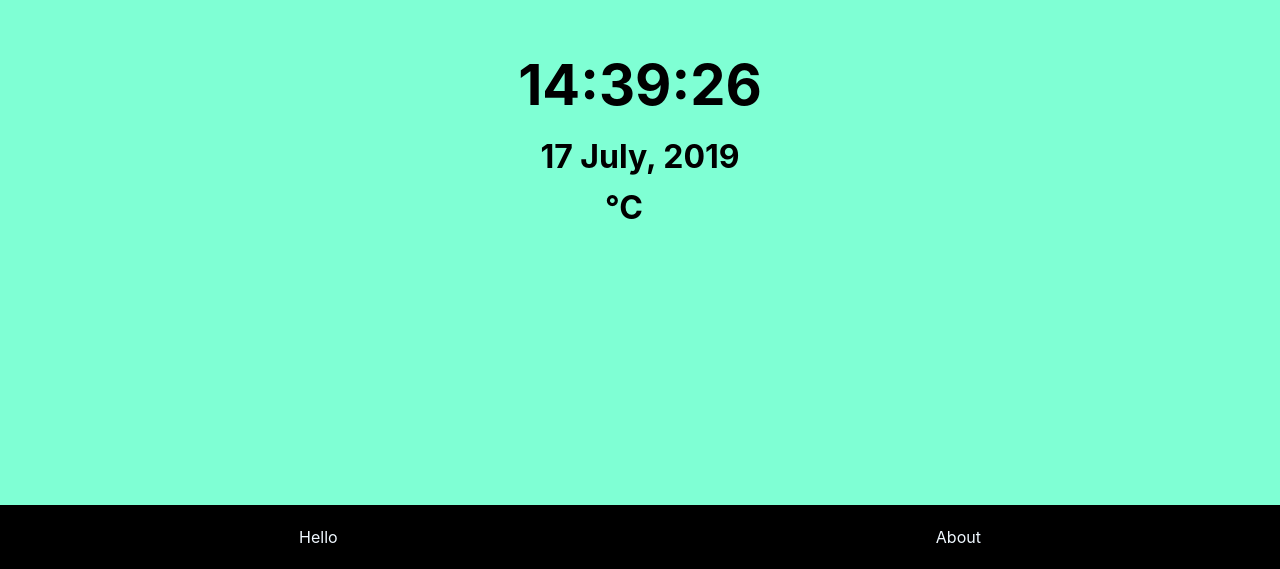
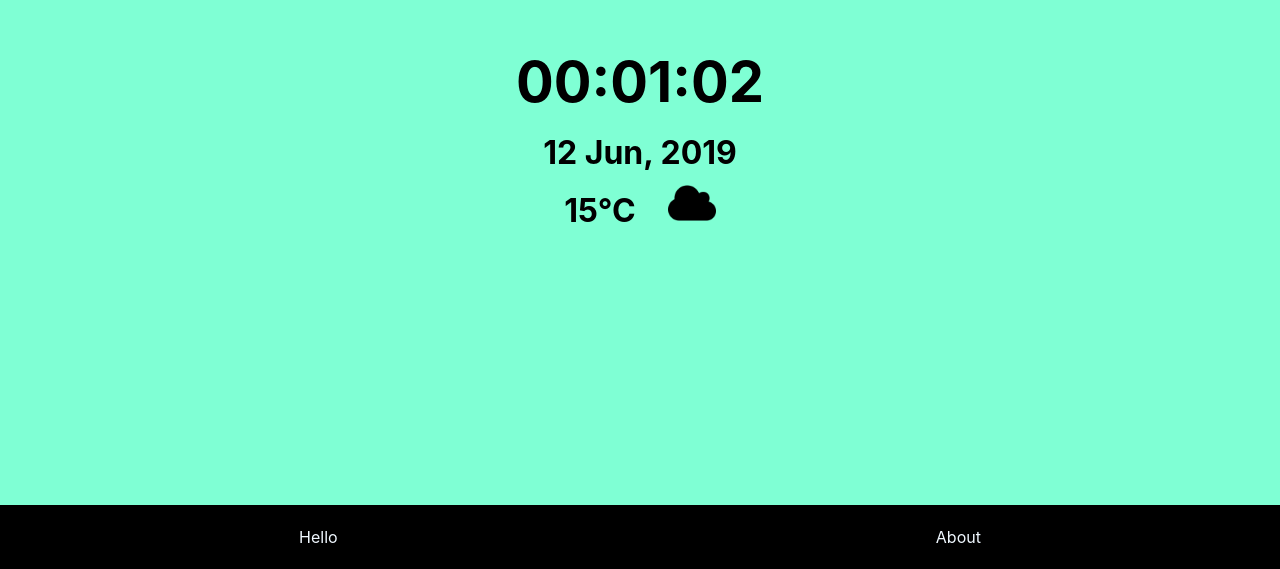
Before and after one commit to camthalion0/mywebsite, a React (Create React App) app: page / in a window 1280 px wide. Shown: the part 231-800 px from the top of the page. Built offline with nearby package versions, Linux system fonts and the light colour scheme; no server answers.

Commit message:
hello初始化(寫死)

```diff
--- a/package.json
+++ b/package.json
@@ -9,7 +9,8 @@
     "react-router-dom": "^4.3.1",
     "react-router-transition": "^1.3.0",
     "react-scripts": "3.0.0",
-    "react-transition-group": "^4.0.1"
+    "react-transition-group": "^4.0.1",
+    "redux": "^4.0.1"
   },
   "scripts": {
     "start": "react-scripts start",
--- /dev/null
+++ b/src/actions/index.js
@@ -0,0 +1,94 @@
+//定義type屬性名稱
+export const UPDATE_TIME = 'UPDATE_TIME';
+export const SHOW_DESCRIPTION = 'SHOW_DESCRIPTION';
+
+//更新時間
+export const updateTime = () => {
+    let currentTime = getCurrentTime();
+    let weatherData = getWeatherData();
+
+    return {
+        type: UPDATE_TIME,
+        payload:{
+           timeText:`${currentTime.hours}:${currentTime.minutes}:${currentTime.seconds}`,
+           dateText:`${currentTime.date} ${currentTime.monthNames}, ${currentTime.year}`,
+           temp:"",
+           weather:""
+        }
+    }
+}
+
+//是否顯示DESCRIPTION
+export const showDescription = () => {
+    return {
+        type: SHOW_DESCRIPTION,
+        payload:{
+
+        }
+    }
+}
+
+ // 取得時間
+function getCurrentTime() {
+    let now = new Date(),
+        datetime = new Date(now.getTime()),
+        hours = datetime.getHours(),
+        minutes=datetime.getMinutes(),
+        seconds=datetime.getSeconds(),
+        date = datetime.getDate(),
+        month = datetime.getMonth() + 1,    //0~11 > 1~12
+        year = datetime.getFullYear();
+
+        // 補0
+        hours = hours < 10 ? "0" + hours : hours.toString();
+        seconds = seconds < 10 ? "0" + seconds : seconds.toString();
+        minutes = minutes < 10 ? "0" + minutes : minutes.toString();
+        month = month < 10 ? "0" + month : month.toString();
+        date = date < 10 ? "0" + date : date.toString();
+
+        // Months Names
+        Date.prototype.monthNames = [
+            "January",
+            "February",
+            "March",
+            "April",
+            "May",
+            "June",
+            "July",
+            "August",
+            "September",
+            "October",
+            "November",
+            "December"
+        ];
+
+        return {
+            hours,
+            seconds,
+            minutes,
+            year,
+            month,
+            date,
+            monthNames:  datetime.monthNames[month - 1]
+        }
+    }
+
+//取得天氣資料
+    async function getWeatherData() {
+
+        let apiUrl = "http://api.openweathermap.org/data/2.5/weather";
+        let queryObj = {
+            APPID:"f8aeb1b2e591f2c787f3c774b6c8f631",
+            q: "Taipei",
+            units: "metric"
+        }
+        apiUrl+= `?APPID=${queryObj.APPID}&q=${queryObj.q}&units=${queryObj.units}`
+        let res = await fetch(apiUrl)
+        let data = await res.json();
+        console.log(data);
+        return {
+            temp: Math.round(data.main.temp*10)/10,      //四捨五入到小數第一位
+            main: data.weather[0].main,
+            mainImg: this.getMainImg(data.weather[0].main)
+        }
+    }
--- a/src/components/DateText.js
+++ b/src/components/DateText.js
@@ -6,115 +6,122 @@ import sun from '../img/sun.png';
 import rain from '../img/rain.png';
 import atmosphere from '../img/atmosphere.png';
 
+import { connect } from 'react-redux'
+
+
+
 class DateText extends Component {
-    constructor() {
-        super();
+    // constructor() {
+    //     super();
 
-        let timeText = this.getTimetext();
-        this.state={};
-        this.state.timeText=`${timeText.hours}:${timeText.minutes}:${timeText.seconds}`;
-        this.state.dateText=`${timeText.date} ${timeText.monthNames}, ${timeText.year}`;
-        this.getWeatherData().then((res)=> {
-            this.state.temp = res.temp
-            this.state.main = res.main
-            this.state.mainImg = res.mainImg
-        });    //fetch天氣結果後assign給this.state
-    }
+    //     let timeText = this.getTimetext();
+    //     this.state={};
+    //     this.state.timeText=`${timeText.hours}:${timeText.minutes}:${timeText.seconds}`;
+    //     this.state.dateText=`${timeText.date} ${timeText.monthNames}, ${timeText.year}`;
+    //     this.getWeatherData().then((res)=> {
+    //         this.state.temp = res.temp
+    //         this.state.main = res.main
+    //         this.state.mainImg = res.mainImg
+    //     });    //fetch天氣結果後assign給this.state
+    // }
 
     componentDidMount() {       //當元件被寫入 DOM 之後觸發
-        this.timer = setInterval(()=>{
-            this.resetState()
-            console.log('resetState');
-        },
-            1000
-        );
+    //    console.log(store.getState());
+
+        // this.timer = setInterval(()=>{
+        //     this.resetState()
+        //     console.log('resetState');
+        // },
+        //     1000
+        // );
+        const {currentTime} = this.props;
     }
 
     componentWillUnmount(){     //當元件準備要被移除或破壞時觸發
         clearInterval(this.timer);
     }
 
-    resetState() {
-        let timeText = this.getTimetext();
-        if(timeText.minutes==="00"&&timeText.seconds==="00" ){  //整點
-            this.getWeatherData().then((res)=>{
-                this.setState({
-                    temp: res.temp,
-                    main: res.main,
-                    mainImg: res.mainImg
-                })
-            });
-        }
+    // resetState() {
+    //     let timeText = this.getTimetext();
+    //     if(timeText.minutes==="00"&&timeText.seconds==="00" ){  //整點
+    //         this.getWeatherData().then((res)=>{
+    //             this.setState({
+    //                 temp: res.temp,
+    //                 main: res.main,
+    //                 mainImg: res.mainImg
+    //             })
+    //         });
+    //     }
 
-        this.setState({     //顯示時鐘
-           timeText:`${timeText.hours}:${timeText.minutes}:${timeText.seconds}`,
-           dateText:`${timeText.date} ${timeText.monthNames}, ${timeText.year}`})
-    }
+    //     this.setState({     //顯示時鐘
+    //        timeText:`${timeText.hours}:${timeText.minutes}:${timeText.seconds}`,
+    //        dateText:`${timeText.date} ${timeText.monthNames}, ${timeText.year}`})
+    // }
 
-    // 取得時間
-    getTimetext(addseconds=0) {
-        let now = new Date(),
-            datetime = new Date(now.getTime() + addseconds),
-            hours = datetime.getHours(),
-            minutes=datetime.getMinutes(),
-            seconds=datetime.getSeconds(),
-            date = datetime.getDate(),
-            month = datetime.getMonth() + 1,    //0~11 > 1~12
-            year = datetime.getFullYear();
+    // // 取得時間
+    // getTimetext(addseconds=0) {
+    //     let now = new Date(),
+    //         datetime = new Date(now.getTime() + addseconds),
+    //         hours = datetime.getHours(),
+    //         minutes=datetime.getMinutes(),
+    //         seconds=datetime.getSeconds(),
+    //         date = datetime.getDate(),
+    //         month = datetime.getMonth() + 1,    //0~11 > 1~12
+    //         year = datetime.getFullYear();
 
-        // 補0
-        hours = hours < 10 ? "0" + hours : hours.toString();
-        seconds = seconds < 10 ? "0" + seconds : seconds.toString();
-        minutes = minutes < 10 ? "0" + minutes : minutes.toString();
-        month = month < 10 ? "0" + month : month.toString();
-        date = date < 10 ? "0" + date : date.toString();
+    //     // 補0
+    //     hours = hours < 10 ? "0" + hours : hours.toString();
+    //     seconds = seconds < 10 ? "0" + seconds : seconds.toString();
+    //     minutes = minutes < 10 ? "0" + minutes : minutes.toString();
+    //     month = month < 10 ? "0" + month : month.toString();
+    //     date = date < 10 ? "0" + date : date.toString();
 
-        // Months Names
-        Date.prototype.monthNames = [
-            "January",
-            "February",
-            "March",
-            "April",
-            "May",
-            "June",
-            "July",
-            "August",
-            "September",
-            "October",
-            "November",
-            "December"
-        ];
+    //     // Months Names
+    //     Date.prototype.monthNames = [
+    //         "January",
+    //         "February",
+    //         "March",
+    //         "April",
+    //         "May",
+    //         "June",
+    //         "July",
+    //         "August",
+    //         "September",
+    //         "October",
+    //         "November",
+    //         "December"
+    //     ];
 
-        return {
-            hours,
-            seconds,
-            minutes,
-            year,
-            month,
-            date,
-            monthNames:  datetime.monthNames[month - 1]
-        }
-    }
+    //     return {
+    //         hours,
+    //         seconds,
+    //         minutes,
+    //         year,
+    //         month,
+    //         date,
+    //         monthNames:  datetime.monthNames[month - 1]
+    //     }
+    // }
 
-    // 取得天氣資料
-    async getWeatherData() {
+    // // 取得天氣資料
+    // async getWeatherData() {
 
-        let apiUrl = "http://api.openweathermap.org/data/2.5/weather";
-        let queryObj = {
-            APPID:"f8aeb1b2e591f2c787f3c774b6c8f631",
-            q: "Taipei",
-            units: "metric"
-        }
-        apiUrl+= `?APPID=${queryObj.APPID}&q=${queryObj.q}&units=${queryObj.units}`
-        let res = await fetch(apiUrl)
-        let data = await res.json();
-        console.log(data);
-        return {
-            temp: Math.round(data.main.temp*10)/10,      //四捨五入到小數第一位
-            main: data.weather[0].main,
-            mainImg: this.getMainImg(data.weather[0].main)
-        }
-    }
+    //     let apiUrl = "http://api.openweathermap.org/data/2.5/weather";
+    //     let queryObj = {
+    //         APPID:"f8aeb1b2e591f2c787f3c774b6c8f631",
+    //         q: "Taipei",
+    //         units: "metric"
+    //     }
+    //     apiUrl+= `?APPID=${queryObj.APPID}&q=${queryObj.q}&units=${queryObj.units}`
+    //     let res = await fetch(apiUrl)
+    //     let data = await res.json();
+    //     console.log(data);
+    //     return {
+    //         temp: Math.round(data.main.temp*10)/10,      //四捨五入到小數第一位
+    //         main: data.weather[0].main,
+    //         mainImg: this.getMainImg(data.weather[0].main)
+    //     }
+    // }
 
     getMainImg(main){
         switch(main){
@@ -142,20 +149,17 @@ class DateText extends Component {
         }
     }
 
-    // handleImageErrored() {
-    //     this.setState({
-    //         mainImg: alice
-    //     });
-    // }
+    render() {
 
-    render() {
+        const {currentTime} = this.props;
+
         return (
             <div>
-                <div className='timeText'>{this.state.timeText}</div>
-                <div className='dateText'>{this.state.dateText}</div>
-                <div className='temp'>{this.state.temp}°C
+                <div className='timeText'>{currentTime.timeText}</div>
+                <div className='dateText'>{currentTime.dateText}</div>
+                <div className='temp'>{currentTime.temp}°C
                     <span>
-                        <img className='mainImg' src={this.state.mainImg} alt={this.state.main}
+                        <img className='mainImg' src={this.getMainImg(currentTime.weather)} alt={currentTime.weather}
                         // onError={this.handleImageErrored.bind(this)}
                         ></img>
                     </span>
@@ -166,4 +170,19 @@ class DateText extends Component {
     }
 }
 
-export default DateText;
+const mapStateToProps = state => {
+    console.log(state);
+    return {
+        currentTime: state.currentTime
+    }
+}
+
+const mapDispatchToProps = dispatch => {
+    return {
+        toggledescription: id => {
+            dispatch()
+        }
+    }
+}
+
+export default connect(mapStateToProps)(DateText) //DateText;
--- /dev/null
+++ b/src/reducers/index.js
@@ -0,0 +1,41 @@
+import { UPDATE_TIME, SHOW_DESCRIPTION } from '../actions/index'
+
+const initState = {
+        currentTime:{
+            timeText:"00:01:02",
+            dateText:"12 Jun, 2019",
+            temp:"15",
+            weather:"Clouds"
+        },     //目前時間、天氣
+        showDescription:{
+            educations:[false,false,false], //顯示學歷描述
+            experiences:[false,false]       //顯示經歷描述
+        }
+    };
+
+//修改時間
+const appReducer = (state = initState, action) => {
+    switch(action.type){
+        case UPDATE_TIME:
+            return Object.assign({}, state,{
+                currentTime:{
+                    timeText: action.payload.timeText,
+                    dateText: action.payload.dateText,
+                    temp: action.payload.temp,
+                    weather: action.payload.weather
+                }
+            })
+        case SHOW_DESCRIPTION:
+            return Object.assign({}, state,{
+                showDescription:{
+                    educations: action.educations,
+                    experiences: action.experiences
+                }
+            })
+
+        default:
+            return state;
+    }
+}
+
+export default appReducer;
```
Also changed, not shown: src/App.js (+16 -6 lines), 1 other file (tests, documents, lock files or other folders).
